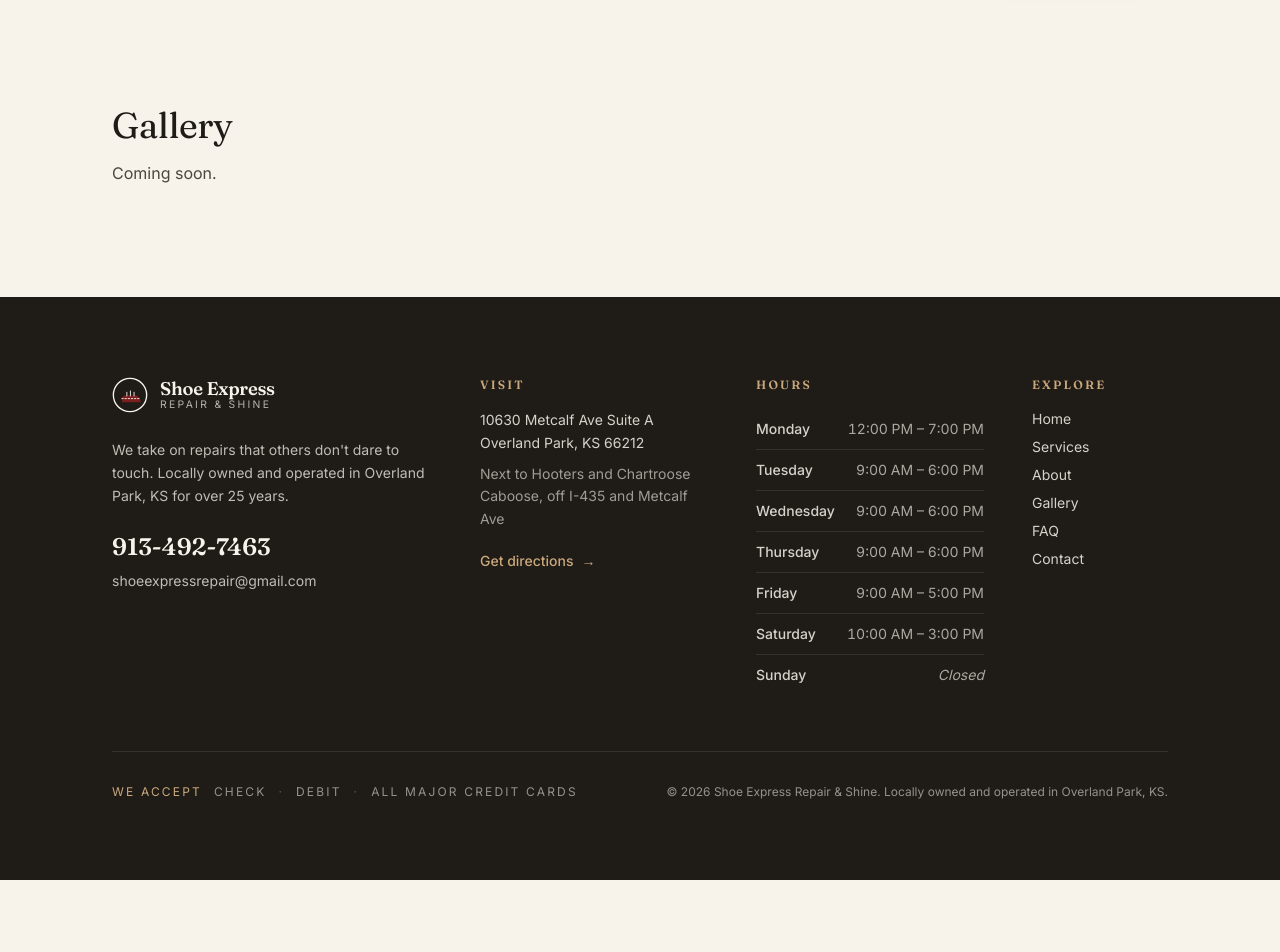
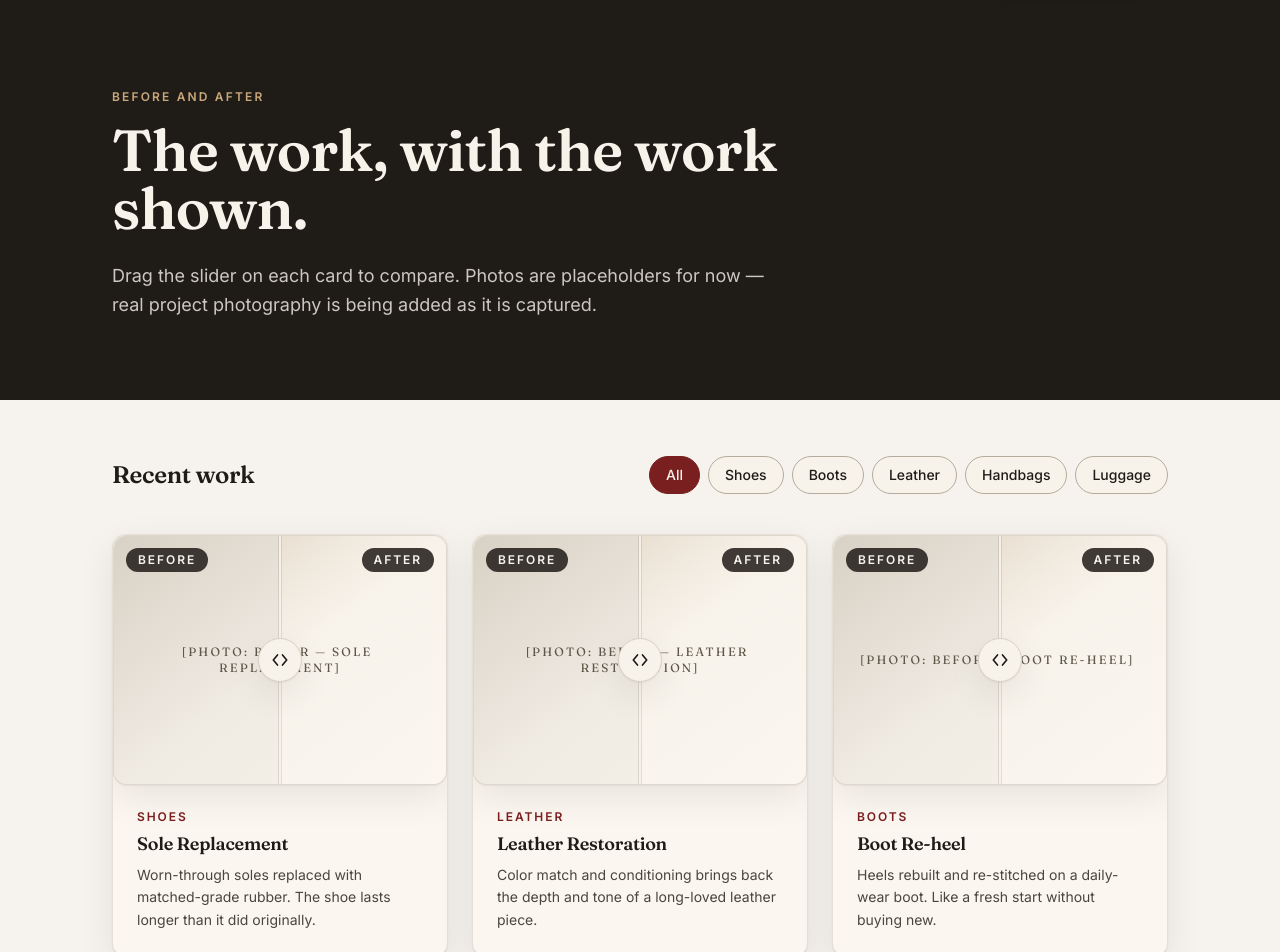
Before and after one commit to jordan-umpierre/shoe-express-repair, a React (Vite) app: page /gallery in a window 1280 px wide. Shown: the part 80-1032 px from the top of the page. Before the commit the page ends 960 px from the top, so only its background shows below. Built offline with nearby package versions, Linux system fonts and the light colour scheme.

Commit message:
feat: build Gallery page with category filter tabs and 8 before/after slider cards

```diff
--- a/src/App.tsx
+++ b/src/App.tsx
@@ -3,6 +3,7 @@ import { Layout } from '@/layout/Layout';
 import Home from '@/pages/Home';
 import Services from '@/pages/Services';
 import About from '@/pages/About';
+import Gallery from '@/pages/Gallery';
 
 function Placeholder({ name }: { name: string }) {
   return (
@@ -20,7 +21,7 @@ export default function App() {
         <Route path="/" element={<Home />} />
         <Route path="/services" element={<Services />} />
         <Route path="/about" element={<About />} />
-        <Route path="/gallery" element={<Placeholder name="Gallery" />} />
+        <Route path="/gallery" element={<Gallery />} />
         <Route path="/contact" element={<Placeholder name="Contact" />} />
         <Route path="/faq" element={<Placeholder name="FAQ" />} />
         <Route path="*" element={<Placeholder name="Page not found" />} />
--- /dev/null
+++ b/src/pages/Gallery.tsx
@@ -0,0 +1,169 @@
+import { useMemo, useState } from 'react';
+import clsx from 'clsx';
+import { businessInfo } from '@/config/businessInfo';
+import {
+  galleryCategoryLabels,
+  galleryItems,
+  type GalleryCategory,
+} from '@/config/gallery';
+import {
+  BeforeAfterSlider,
+  PlaceholderImage,
+} from '@/components/BeforeAfterSlider';
+import { FadeIn } from '@/components/FadeIn';
+import { CTABlock } from '@/components/CTABlock';
+
+type FilterValue = GalleryCategory | 'all';
+
+const filters: FilterValue[] = [
+  'all',
+  'shoes',
+  'boots',
+  'leather',
+  'handbags',
+  'luggage',
+];
+
+export default function Gallery() {
+  const [active, setActive] = useState<FilterValue>('all');
+
+  const visible = useMemo(() => {
+    if (active === 'all') return galleryItems;
+    return galleryItems.filter((item) => item.category === active);
+  }, [active]);
+
+  return (
+    <>
+      <GalleryHero />
+      <section className="bg-warmgray-50">
+        <div className="container-prose pt-10 pb-16 sm:pt-14 sm:pb-20 lg:pb-24">
+          <FadeIn>
+            <div className="flex flex-col gap-4 sm:flex-row sm:items-center sm:justify-between">
+              <h2 className="font-display text-xl font-semibold text-charcoal sm:text-2xl">
+                Recent work
+              </h2>
+              <Filters active={active} onChange={setActive} />
+            </div>
+          </FadeIn>
+
+          <ul
+            className="mt-10 grid gap-6 sm:grid-cols-2 lg:grid-cols-3"
+            role="list"
+          >
+            {visible.map((item, idx) => (
+              <li key={item.id}>
+                <FadeIn delay={idx * 0.04}>
+                  <article className="card overflow-hidden">
+                    <BeforeAfterSlider
+                      ariaLabel={`${item.title} before and after`}
+                      beforeNode={
+                        <PlaceholderImage
+                          label={item.beforeLabel}
+                          variant="before"
+                        />
+                      }
+                      afterNode={
+                        <PlaceholderImage
+                          label={item.afterLabel}
+                          variant="after"
+                        />
+                      }
+                    />
+                    <div className="p-5 sm:p-6">
+                      <p className="text-xs font-semibold uppercase tracking-[0.16em] text-burgundy">
+                        {galleryCategoryLabels[item.category]}
+                      </p>
+                      <h3 className="mt-2 font-display text-lg font-semibold leading-tight text-charcoal">
+                        {item.title}
+                      </h3>
+                      <p className="mt-2 text-sm leading-relaxed text-warmgray-700">
+                        {item.description}
+                      </p>
+                    </div>
+                  </article>
+                </FadeIn>
+              </li>
+            ))}
+          </ul>
+
+          {visible.length === 0 && (
+            <p className="mt-10 text-center text-sm text-warmgray-600">
+              No items in this category yet.
+            </p>
+          )}
+        </div>
+      </section>
+
+      <CTABlock
+        eyebrow="Bring it in"
+        headline="Bring in your item for a free assessment."
+        subline={`Call or text ${businessInfo.phone.display}.`}
+        primary={{
+          label: `Call ${businessInfo.phone.display}`,
+          href: businessInfo.phone.tel,
+        }}
+        secondary={{ label: 'Text for a quote', href: businessInfo.phone.sms }}
+      />
+    </>
+  );
+}
+
+function GalleryHero() {
+  return (
+    <section className="bg-charcoal text-cream" aria-labelledby="gallery-hero">
+      <div className="container-prose pt-20 pb-16 sm:pt-24 sm:pb-20">
+        <FadeIn>
+          <p className="eyebrow text-tan">Before and after</p>
+          <h1
+            id="gallery-hero"
+            className="mt-4 max-w-3xl font-display text-4xl font-semibold leading-[1.05] tracking-tightish sm:text-5xl lg:text-[58px]"
+          >
+            The work, with the work shown.
+          </h1>
+          <p className="mt-6 max-w-2xl text-lg leading-relaxed text-cream/80">
+            Drag the slider on each card to compare. Photos are placeholders
+            for now — real project photography is being added as it is
+            captured.
+          </p>
+        </FadeIn>
+      </div>
+    </section>
+  );
+}
+
+function Filters({
+  active,
+  onChange,
+}: {
+  active: FilterValue;
+  onChange: (v: FilterValue) => void;
+}) {
+  return (
+    <div
+      className="flex flex-wrap gap-2"
+      role="tablist"
+      aria-label="Filter gallery by category"
+    >
+      {filters.map((filter) => {
+        const isActive = active === filter;
+        return (
+          <button
+            key={filter}
+            type="button"
+            role="tab"
+            aria-selected={isActive}
+            onClick={() => onChange(filter)}
+            className={clsx(
+              'rounded-full border px-4 py-2 text-sm font-medium transition-colors',
+              isActive
+                ? 'border-burgundy bg-burgundy text-cream'
+                : 'border-warmgray-300 bg-cream text-charcoal hover:border-burgundy hover:text-burgundy',
+            )}
+          >
+            {galleryCategoryLabels[filter]}
+          </button>
+        );
+      })}
+    </div>
+  );
+}
```
